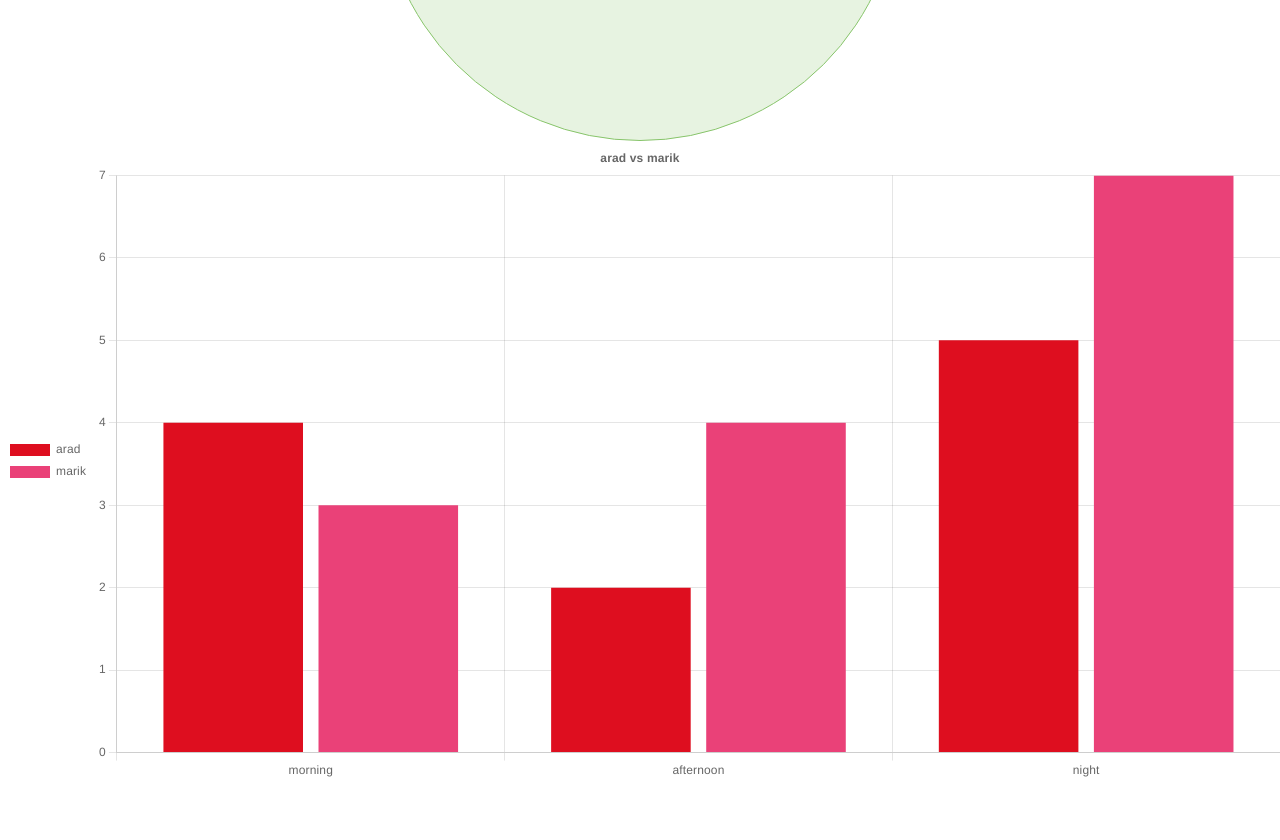
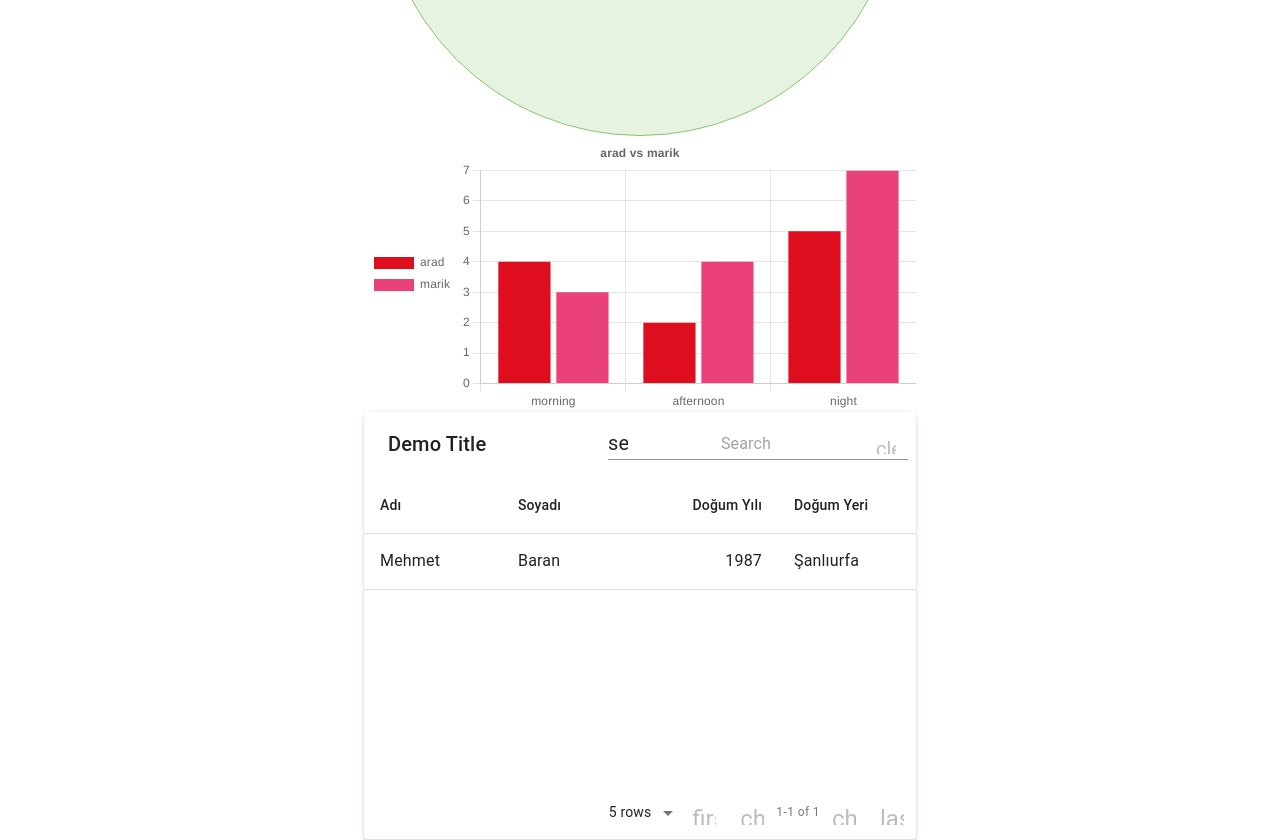
Before and after one commit to aradgonen/OpenShift-Sentinel, a React (Create React App) app in the folder frontend/: page /graphs in a window 1280 px wide. Shown: the part 780-1620 px from the top of the page. Before the commit the page ends 1561 px from the top, so only its background shows below. Built offline with nearby package versions, Linux system fonts and the light colour scheme; a web font is replaced by a local one.

Commit message:
this commit finish basic components and merges to master

```diff
--- a/frontend/src/components/Graphs.js
+++ b/frontend/src/components/Graphs.js
@@ -3,6 +3,8 @@ import SimpleChart from "./charts/simpleChart";
 import { PieChart } from "./charts/piechart";
 import { BarChart } from "./charts/barchart";
 import { Container } from '@mui/material';
+import MaterialTable from 'material-table'
+
 
 
 const Graphs = (props) => {
@@ -14,7 +16,21 @@ const Graphs = (props) => {
       <Container maxWidth="sm">
         <PieChart labels = {['marik', 'yoav', 'arad']} dataset = {[87, 9, 4]}></PieChart>
       </Container>
+      <Container maxWidth="sm">
       <BarChart title="arad vs marik" legendPosition="left" datasetLabels={['arad', 'marik']} datasetData={[[4,2,5], [3,4,7]]} labels={['morning', 'afternoon', 'night']}></BarChart>
+      </Container>
+      <Container maxWidth="sm">
+      <MaterialTable
+          columns={[
+            { title: 'Adı', field: 'name' },
+            { title: 'Soyadı', field: 'surname' },
+            { title: 'Doğum Yılı', field: 'birthYear', type: 'numeric' },
+            { title: 'Doğum Yeri', field: 'birthCity', lookup: { 34: 'İstanbul', 63: 'Şanlıurfa' } }
+          ]}
+          data={[{ name: 'Mehmet', surname: 'Baran', birthYear: 1987, birthCity: 63 }]}
+          title="Demo Title"
+        />
+        </Container>
     </div>
   );
 };
```
Also changed, not shown: 1 other file (tests, documents, lock files or other folders).
